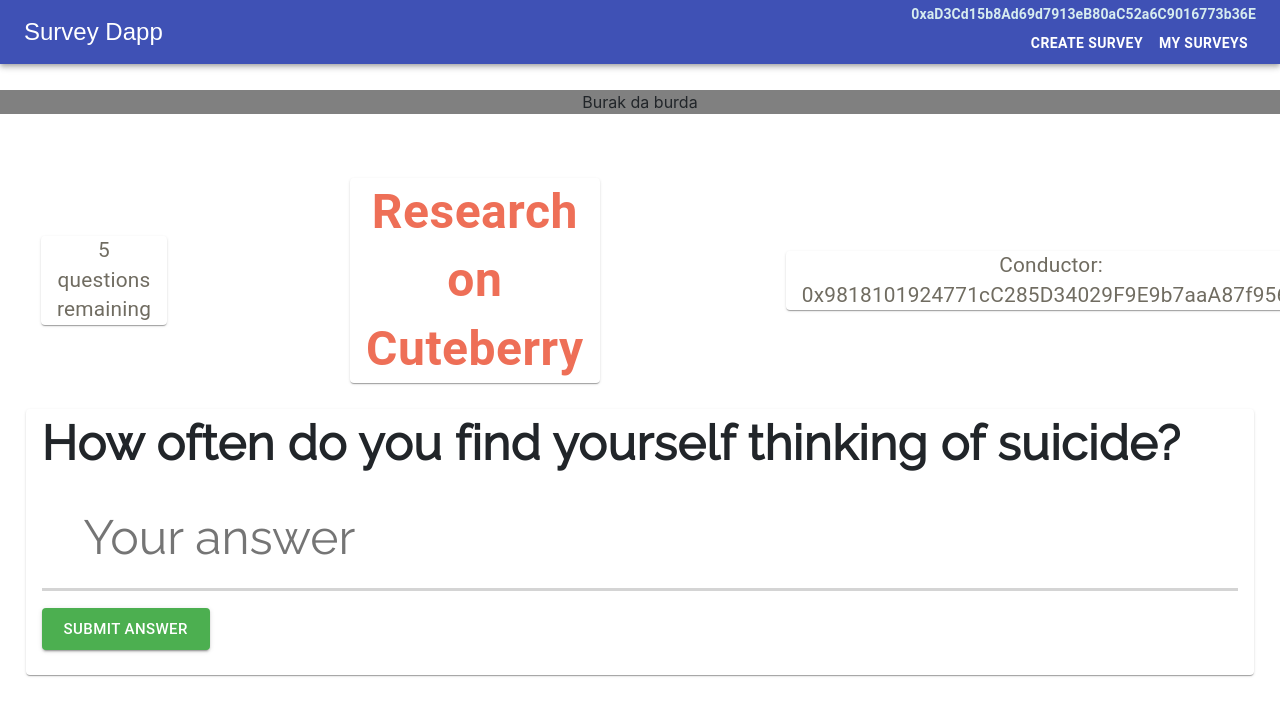
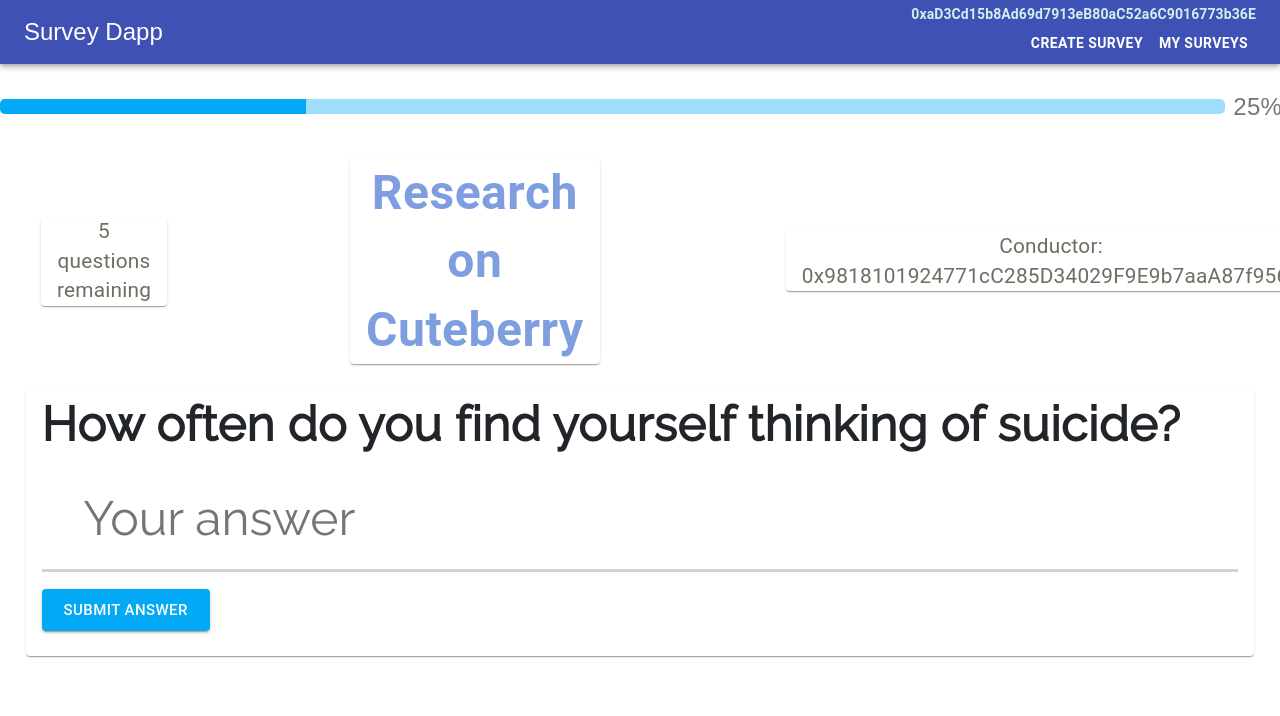
Before and after one commit to canberkkeles/survey_reward, a React (Create React App) app: page /fill/survey/0 in a window 1280 px wide. Shown: the top 716 px of the page. Built offline with nearby package versions, Linux system fonts and the light colour scheme; a web font is replaced by a local one.

Commit message:
Modified Answering Page

```diff
--- a/src/components/Styles/SurveyAnswering.css
+++ b/src/components/Styles/SurveyAnswering.css
@@ -28,7 +28,7 @@
 .header__title {
   text-align: center;
   margin: 0% 2%;
-  color: #ee6f57;
+  color: #7e9edf;
   padding: 0 1rem;
   width: fit-content;
   height: auto;
--- a/src/components/SurveyAnswering/AnswerForm.js
+++ b/src/components/SurveyAnswering/AnswerForm.js
@@ -1,12 +1,12 @@
 import React, { useState } from "react";
 import Button from "@material-ui/core/Button";
-import { green } from "@material-ui/core/colors";
+import { lightBlue } from "@material-ui/core/colors";
 import { ThemeProvider, createMuiTheme } from "@material-ui/core/styles";
 import "../Styles/SurveyAnswering.css";
 
 const save = createMuiTheme({
   palette: {
-    primary: green,
+    primary: lightBlue,
   },
 });
 
--- a/src/components/SurveyAnswering/AnswerProgress.js
+++ b/src/components/SurveyAnswering/AnswerProgress.js
@@ -1,16 +1,60 @@
 import React from "react";
-const AnswerProgress = () => {
+import { makeStyles } from "@material-ui/core/styles";
+import { lightBlue } from "@material-ui/core/colors";
+import LinearProgress from "@material-ui/core/LinearProgress";
+import Typography from "@material-ui/core/Typography";
+import Box from "@material-ui/core/Box";
+import { ThemeProvider, createMuiTheme } from "@material-ui/core/styles";
+
+const progress = createMuiTheme({
+  palette: {
+    primary: lightBlue,
+  },
+  typography: {
+    body2: {
+      fontFamily: ["Seravek", "sans-serif"].join(","),
+      fontSize: "1.5em",
+    },
+  },
+});
+
+function LinearProgressWithLabel(props) {
   return (
-    <div
-      style={{
-        width: "100%",
-        backgroundColor: "gray",
-        textAlign: "center",
-        marginTop: "2%",
-      }}
-    >
-      Burak da burda
+    <ThemeProvider theme={progress}>
+      <Box display="flex" alignItems="center">
+        <Box width="100%" mr={1}>
+          <LinearProgress
+            variant="determinate"
+            {...props}
+            style={{ height: 15, borderRadius: 5 }}
+          />
+        </Box>
+        <Box minWidth={35}>
+          <Typography variant="body2" color="textSecondary">{`${Math.round(
+            props.value
+          )}%`}</Typography>
+        </Box>
+      </Box>
+    </ThemeProvider>
+  );
+}
+const useStyles = makeStyles({
+  root: {
+    width: "100%",
+    marginTop: "2%",
+    height: 5,
+  },
+});
+
+export default function AnswerProgress(props) {
+  const questionCount = props.questionCount;
+  const currentQuestion = props.currentQuestion;
+  const progress = (+currentQuestion / +questionCount) * 100;
+  const classes = useStyles();
+
+  return (
+    <div className={classes.root}>
+      <LinearProgressWithLabel value={progress} />
     </div>
   );
-};
-export default AnswerProgress;
+}
--- a/src/components/SurveyAnswering/SurveyQuestion.js
+++ b/src/components/SurveyAnswering/SurveyQuestion.js
@@ -1,4 +1,4 @@
-import React from "react";
+import React, { useState } from "react";
 import Navbar from "../UI/Navbar";
 import AnswerProgress from "./AnswerProgress";
 import { useParams } from "react-router-dom";
@@ -7,14 +7,28 @@ import QuestionCard from "../UI/QuestionCard";
 
 const SurveyQuestion = (props) => {
   const { id } = useParams();
+  const questionCount = 12;
+  const [currentQuestion, setCurrentQuestion] = useState(3);
   const accountAddress = props.accountAddress;
   const appName = props.appName;
+  const questionText = "How often do you find yourself thinking of suicide?";
+
+  const answeredQuestionHandler = () => {
+    setCurrentQuestion((prevQuestion) => prevQuestion + 1);
+  };
+
   return (
     <div>
       <Navbar accountAddress={accountAddress} appName={appName} />
-      <AnswerProgress />
+      <AnswerProgress
+        questionCount={questionCount}
+        currentQuestion={currentQuestion}
+      />
       <SurveyHeader />
-      <QuestionCard />
+      <QuestionCard
+        questionText={questionText}
+        onAnswerQuestion={answeredQuestionHandler}
+      />
     </div>
   );
 };
--- a/src/components/UI/CircularStatic.js
+++ b/src/components/Surveys/SurveyProgress.js
@@ -27,11 +27,11 @@ function CircularProgressWithLabel(props) {
   );
 }
 
-export default function CircularStatic(props) {
+export default function SurveyProgress(props) {
   const questionCount = props.questionCount;
   const [answered, setAnswered] = React.useState(props.answered);
   const [progress, setProgress] = React.useState(
-    Math.round((answered / questionCount) * 100)
+    (answered / questionCount) * 100
   );
 
   return <CircularProgressWithLabel value={progress} />;
--- a/src/components/UI/QuestionCard.js
+++ b/src/components/UI/QuestionCard.js
@@ -2,12 +2,13 @@ import React, { useState } from "react";
 import "../Styles/SurveyAnswering.css";
 import AnswerForm from "../SurveyAnswering/AnswerForm";
 
-const QuestionCard = () => {
-  const questionText = "How often do you find yourself thinking of suicide?";
+const QuestionCard = (props) => {
+  const questionText = props.questionText;
   const [answerSubmitted, setAnswerSubmitted] = useState("");
 
   const answerSubmitHandler = (answer) => {
     setAnswerSubmitted(answer);
+    props.onAnswerQuestion();
   };
 
   return (
--- a/src/components/UI/SurveyCard.js
+++ b/src/components/UI/SurveyCard.js
@@ -14,7 +14,7 @@ import MonetizationOnIcon from "@material-ui/icons/MonetizationOn";
 import Button from "@material-ui/core/Button";
 import { lightBlue } from "@material-ui/core/colors";
 import { ThemeProvider, createMuiTheme } from "@material-ui/core/styles";
-import CircularStatic from "./CircularStatic";
+import SurveyProgress from "../Surveys/SurveyProgress";
 
 const useStyles = makeStyles((theme) => ({
   root: {
@@ -61,7 +61,6 @@ export default function SurveyCard(props) {
     <Card className={classes.root}>
       <CardHeader
         avatar={
-          // Icon dedik
           <Avatar
             src="/broken-image.jpg"
             aria-label="conductor"
@@ -95,7 +94,7 @@ export default function SurveyCard(props) {
               Begin Survey
             </Button>
             &ensp;&ensp;&ensp;&ensp;
-            <CircularStatic
+            <SurveyProgress
               questionCount={questionCount}
               answered={currentQuestion}
             />
```
